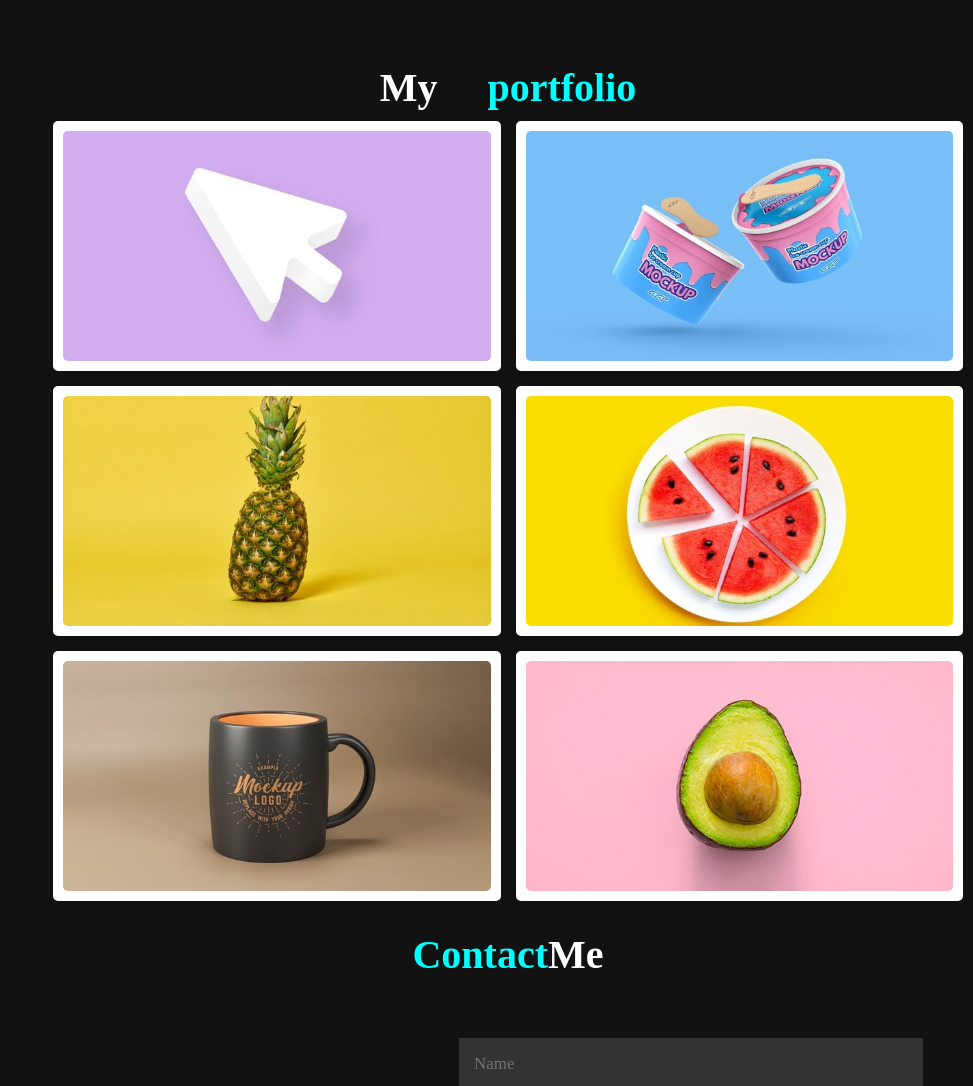
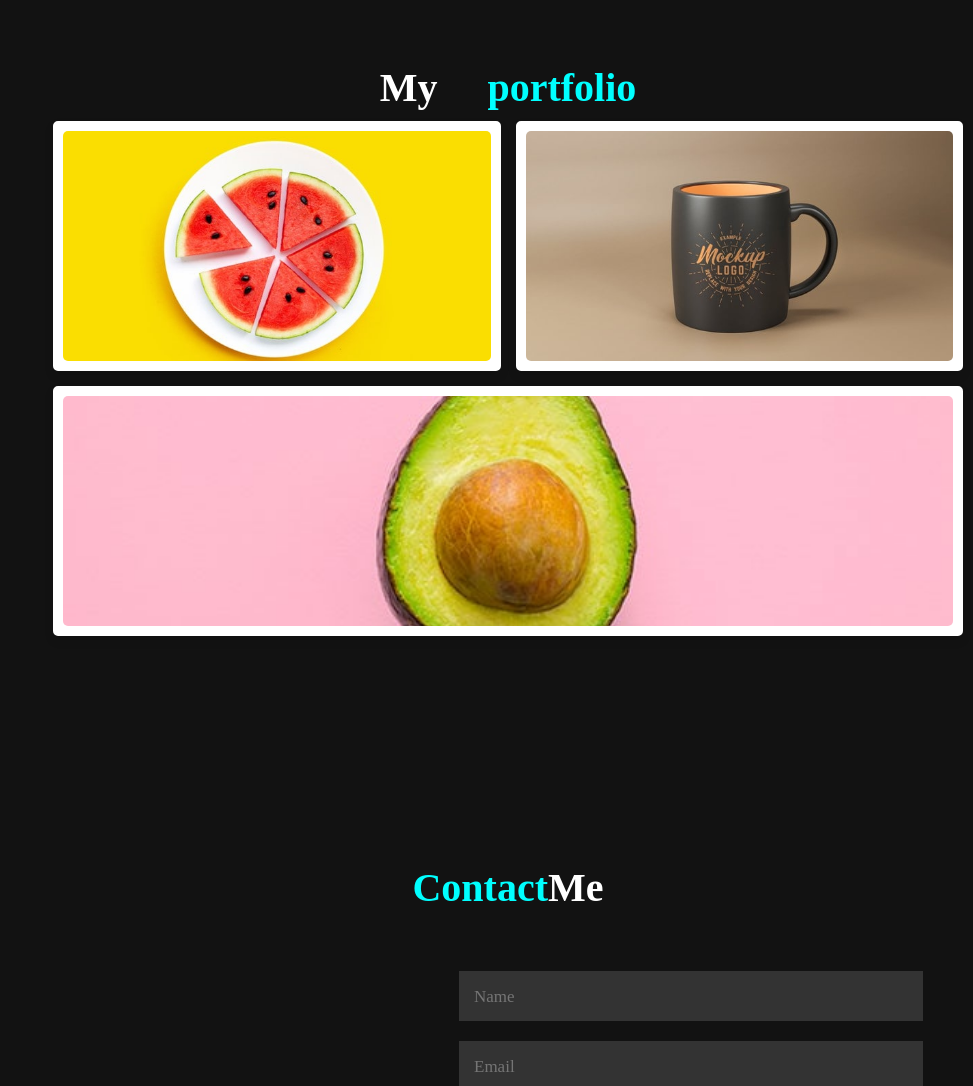
Before and after one commit to ananyanegi999/personal-portfolio, a plain HTML site: page index.html in a window 1280 px wide. Shown: the part 2360-3446 px from the top of the page, without its empty margins (307-1280 px from the left). Drawn offline with nearby package versions, Linux system fonts and the light colour scheme; a web font is replaced by a local one.

Commit message:
Update index.html

```diff
--- a/index.html
+++ b/index.html
@@ -187,7 +187,7 @@
         <h1 class="heading">My <span>portfolio</span></h1>
         <div class="box-container">
 
-            <div class="box">
+<!--             <div class="box">
                 <img src="img-1.jpg" alt="">
                 <h3> project 01 </h3>
                 <div class="icons">
@@ -215,11 +215,11 @@
                     <a href="https://ananyanegi999.github.io/FOOD-ORDERING/" class="fas fa-search" target="_blank"></a>
                 </div>
 
-            </div>
+            </div> -->
 
             <div class="box">
                 <img src="img-4.jpg" alt="">
-                <h3> project 04 </h3>
+                <h3> project 01 </h3>
                 <div class="icons">
                     <a href="https://ananyanegi999.github.io/TIC-tak-TOE/" class="fas fa-share" target="_blank"></a>
                     <a href="https://ananyanegi999.github.io/TIC-tak-TOE/" class="fas fa-search" target="_blank"></a>
@@ -228,7 +228,7 @@
 
             <div class="box">
                 <img src="img-5.jpg" alt="">
-                <h3> project 05 </h3>
+                <h3> project 02 </h3>
                 <div class="icons">
                     <a href="https://ananyanegi999.github.io/GYM-WEBSITE/" class="fas fa-share" target="_blank"></a>
                     <a href="https://ananyanegi999.github.io/GYM-WEBSITE/" class="fas fa-search" target="_blank"></a>
@@ -237,7 +237,7 @@
 
             <div class="box">
                 <img src="img-6.jpg" alt="">
-                <h3> project 06 </h3>
+                <h3> project 03 </h3>
                 <div class="icons">
                     <a href="#" class="fas fa-share" target="_blank"></a>
                     <a href="#" class="fas fa-search" target="_blank"></a>
```
